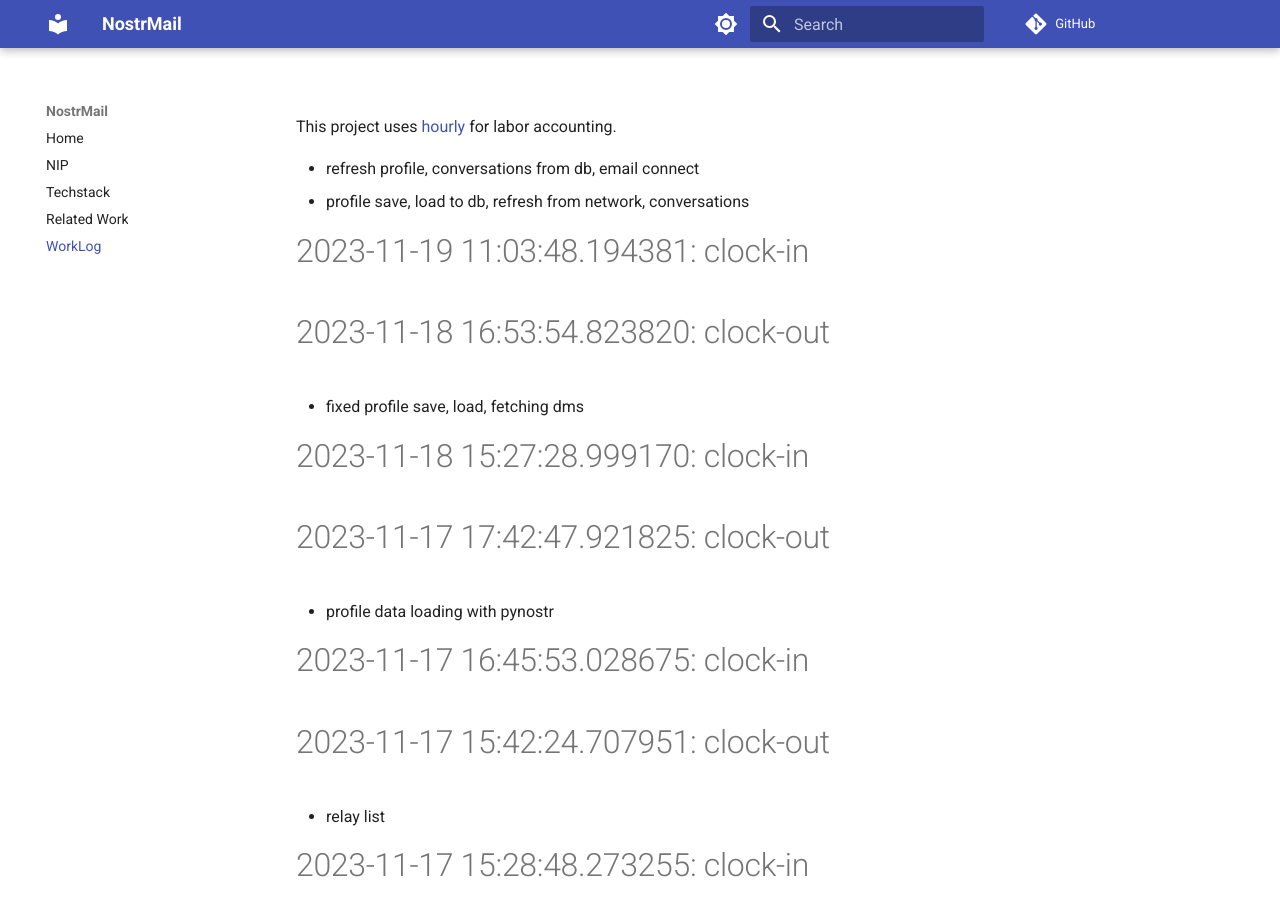
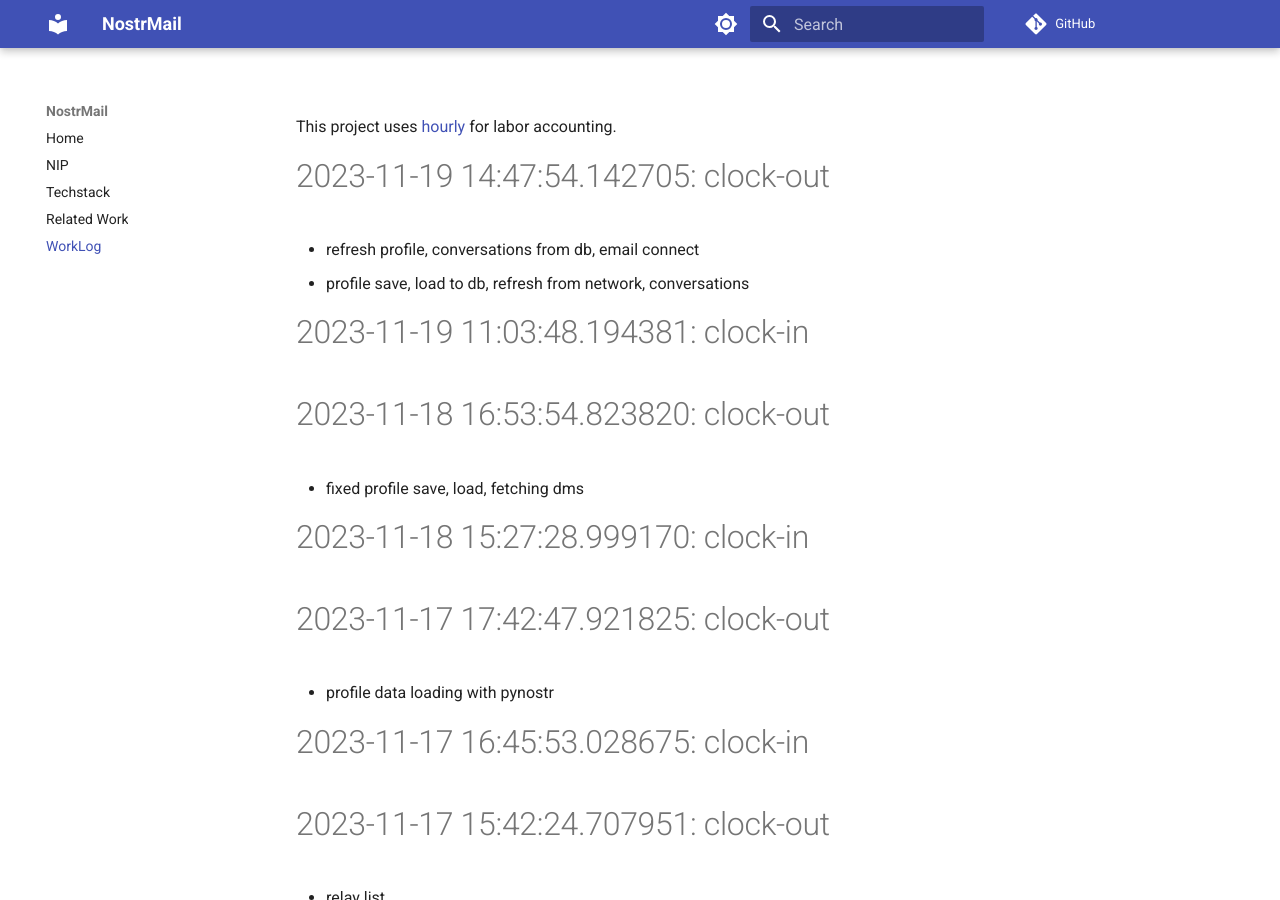
Before and after one commit to asherp/nostr-mail, an MkDocs documentation site: the page built from docs/WorkLog.md, in a window 1280 px wide and 900 px high. Built offline with MkDocs 1.6.1 and Material for MkDocs 9.7.7, drawn with Linux system fonts in a browser that asks for light colours; comment, search, counter and statistics services are not loaded.

Commit message:
clock-out

```diff
--- a/WorkLog.md
+++ b/WorkLog.md
@@ -1,3 +1,5 @@
+# 2023-11-19 14:47:54.142705: clock-out
+
 * refresh profile, conversations from db, email connect
 * profile save, load to db, refresh from network, conversations
 
```
